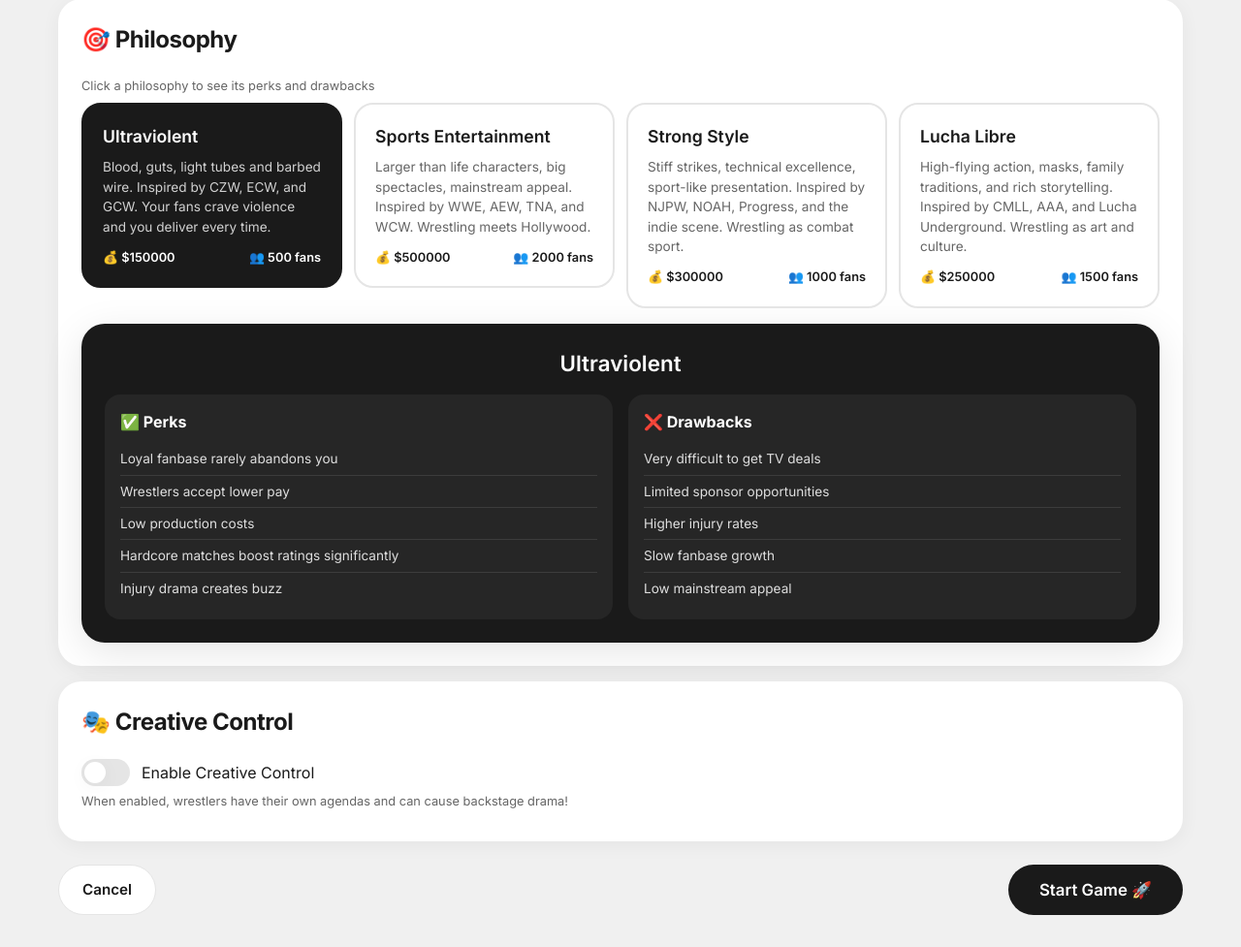
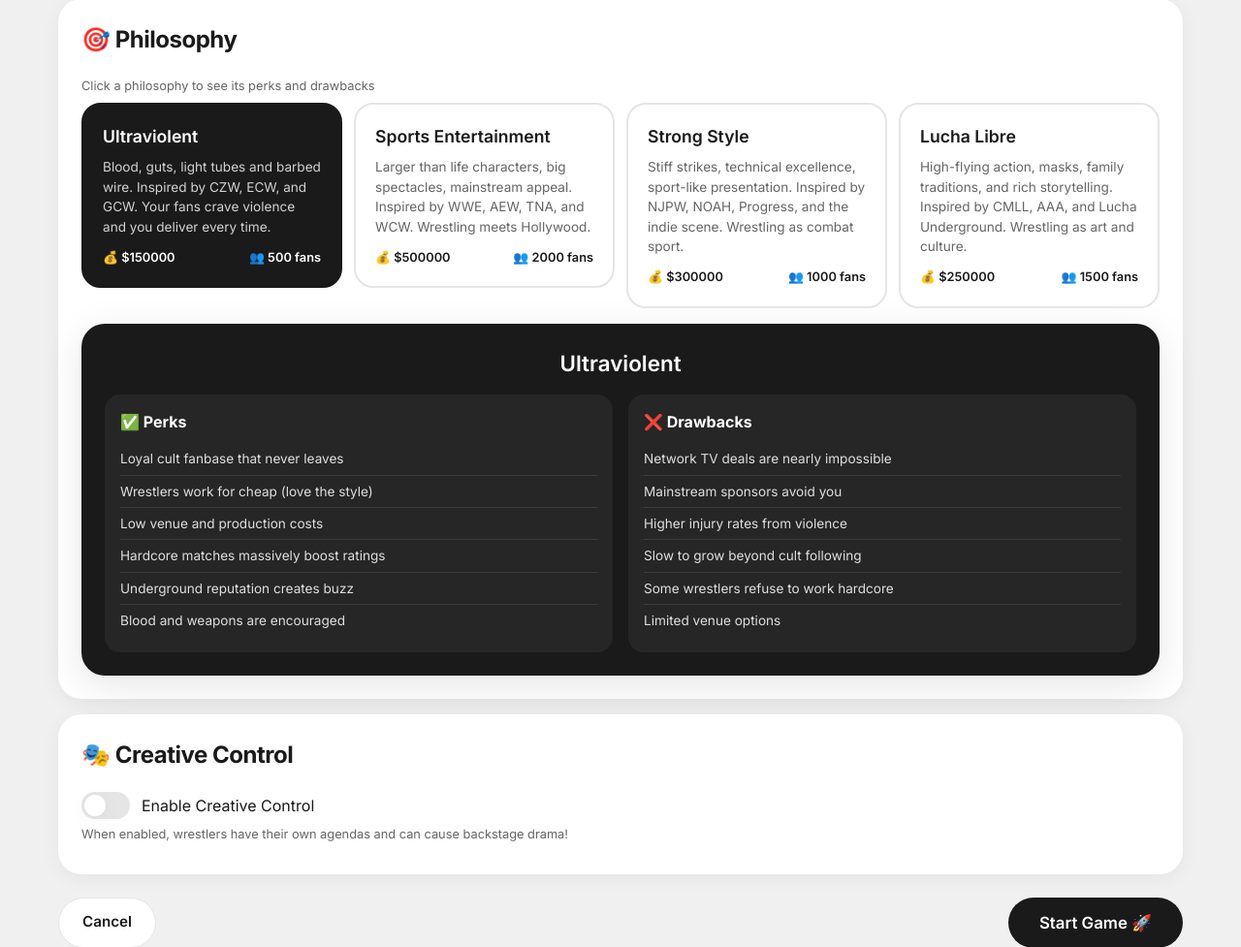
Before and after one commit to DLowPow/The-Booking-Room, a Flask app: page /new-game in a window 1280 px wide. Shown: the part 717-1694 px from the top of the page at 97% size. Run offline with Flask 3, Linux system fonts and the light colour scheme; the visitor is signed in with stand-in values (Sample User, id 1); parts of the project's set-up code (start-up, migrations or seed data) failed here and were passed over.

Commit message:
Update setup.html

```diff
--- a/WrestlingGM/templates/setup.html
+++ b/WrestlingGM/templates/setup.html
@@ -118,67 +118,77 @@
 var philosophyData = {
     'Ultraviolent': {
         perks: [
-            'Loyal fanbase rarely abandons you',
-            'Wrestlers accept lower pay',
-            'Low production costs',
-            'Hardcore matches boost ratings significantly',
-            'Injury drama creates buzz'
+            'Loyal cult fanbase that never leaves',
+            'Wrestlers work for cheap (love the style)',
+            'Low venue and production costs',
+            'Hardcore matches massively boost ratings',
+            'Underground reputation creates buzz',
+            'Blood and weapons are encouraged'
         ],
         drawbacks: [
-            'Very difficult to get TV deals',
-            'Limited sponsor opportunities',
-            'Higher injury rates',
-            'Slow fanbase growth',
-            'Low mainstream appeal'
+            'Network TV deals are nearly impossible',
+            'Mainstream sponsors avoid you',
+            'Higher injury rates from violence',
+            'Slow to grow beyond cult following',
+            'Some wrestlers refuse to work hardcore',
+            'Limited venue options'
         ]
     },
     'Sports Entertainment': {
         perks: [
-            'High starting budget',
-            'Easy to get TV deals',
-            'Excellent merchandise sales',
-            'Sponsors eager to partner',
+            'Massive starting budget',
+            'Easy to land TV deals',
+            'Best-in-class merchandise sales',
+            'Sponsors line up to work with you',
             'Fast fanbase growth potential',
-            'Mainstream media coverage'
+            'Mainstream media coverage',
+            'Ability to attract crossover stars'
         ],
         drawbacks: [
-            'Fans are volatile and fickle',
-            'Wrestlers demand high salaries',
-            'Expensive production costs',
-            'Bad shows hurt you more',
-            'Workrate-focused matches underperform'
+            'Fans are fickle and demand constant entertainment',
+            'Top wrestlers demand huge salaries',
+            'Production costs can sink you fast',
+            'Bad shows damage your brand significantly',
+            'Pure wrestling-focused matches underperform',
+            'Need constant storyline rotation'
         ]
     },
     'Strong Style': {
         perks: [
-            'High starting prestige',
-            'Balanced across all areas',
-            'Great matches boost reputation significantly',
-            'Respected by wrestling purists',
-            'Wrestlers want to work for you',
-            'Lower production costs'
+            'High starting prestige (industry respect)',
+            'Streaming services want your product',
+            'Smart fans appreciate quality and stay loyal',
+            'Wrestlers want to work here for credibility',
+            'Lower production costs',
+            'Great matches massively boost reputation',
+            'International touring opportunities (Japan)'
         ],
         drawbacks: [
-            'Less mainstream appeal',
-            'Slower merchandise growth',
-            'Need consistently good matches',
-            'Character-driven wrestlers underperform'
+            'Limited mainstream appeal',
+            'Slower fan growth (needs word of mouth)',
+            'Need consistently great wrestling every show',
+            'Character-driven wrestlers underperform',
+            'Less merchandise revenue than mainstream',
+            'Pure striking can lead to legitimate injuries'
         ]
     },
     'Lucha Libre': {
         perks: [
-            'Excellent mask merchandise sales',
-            'Strong cultural fanbase',
-            'Multi-generational appeal',
+            'Mask merchandise sales are insane',
+            'Multi-generational loyal fanbase',
+            'Cultural significance creates passionate fans',
             'Tag team and trios matches shine',
+            'Lucha Underground style hardcore works well',
             'Lower production costs',
-            'Loyal wrestlers'
+            'Loyal wrestlers (tradition and honor)',
+            'Spanish-language media opportunities'
         ],
         drawbacks: [
-            'Hardcore matches hurt reputation',
-            'Power-based wrestlers struggle',
-            'Limited appeal outside lucha markets',
-            'Need luchador talent to succeed'
+            'Power-based and giant wrestlers underperform',
+            'Limited appeal in non-Lucha markets',
+            'Need authentic luchador talent to succeed',
+            'Mask matches require careful storyline planning',
+            'Fewer big sponsor opportunities outside cultural ones'
         ]
     }
 };
```
